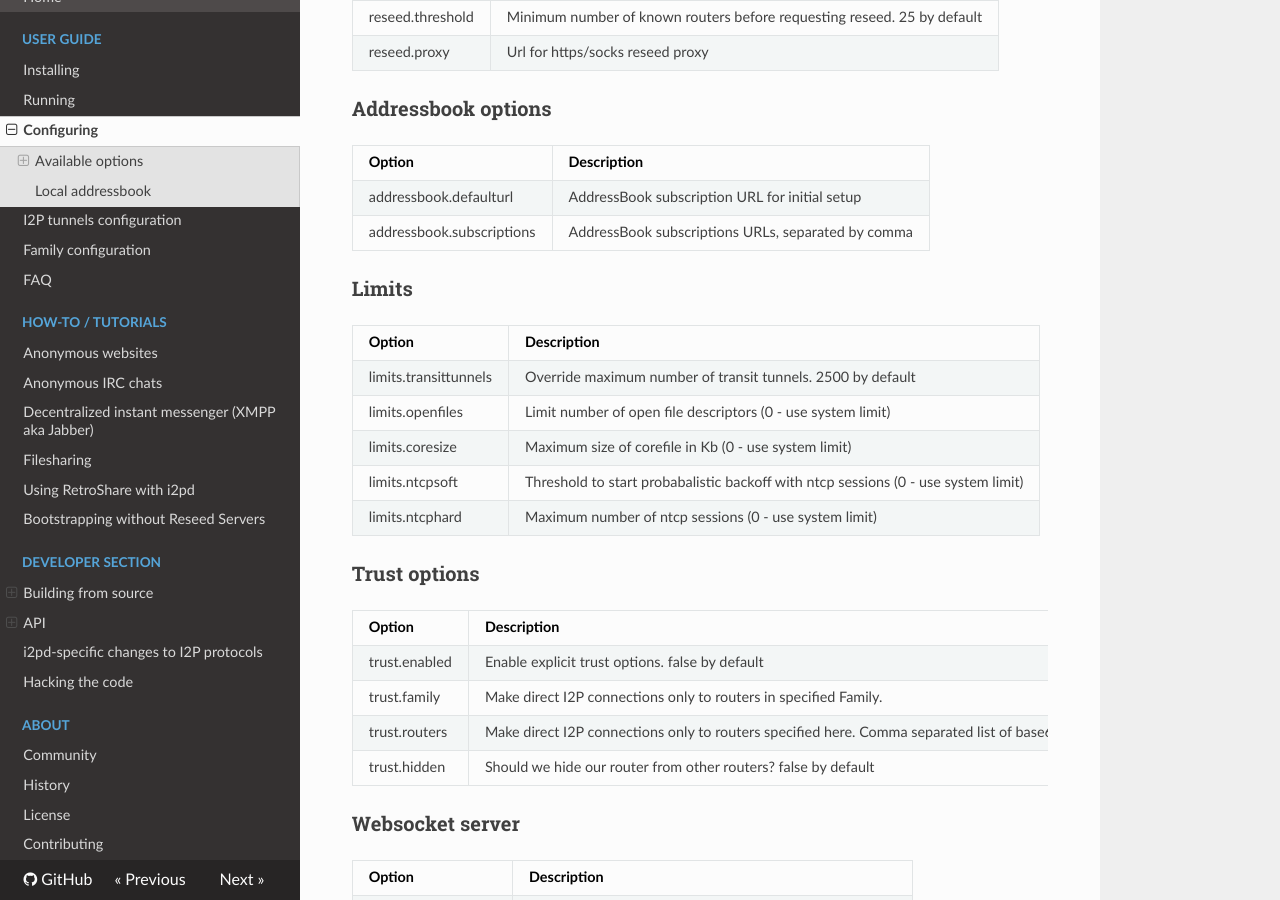
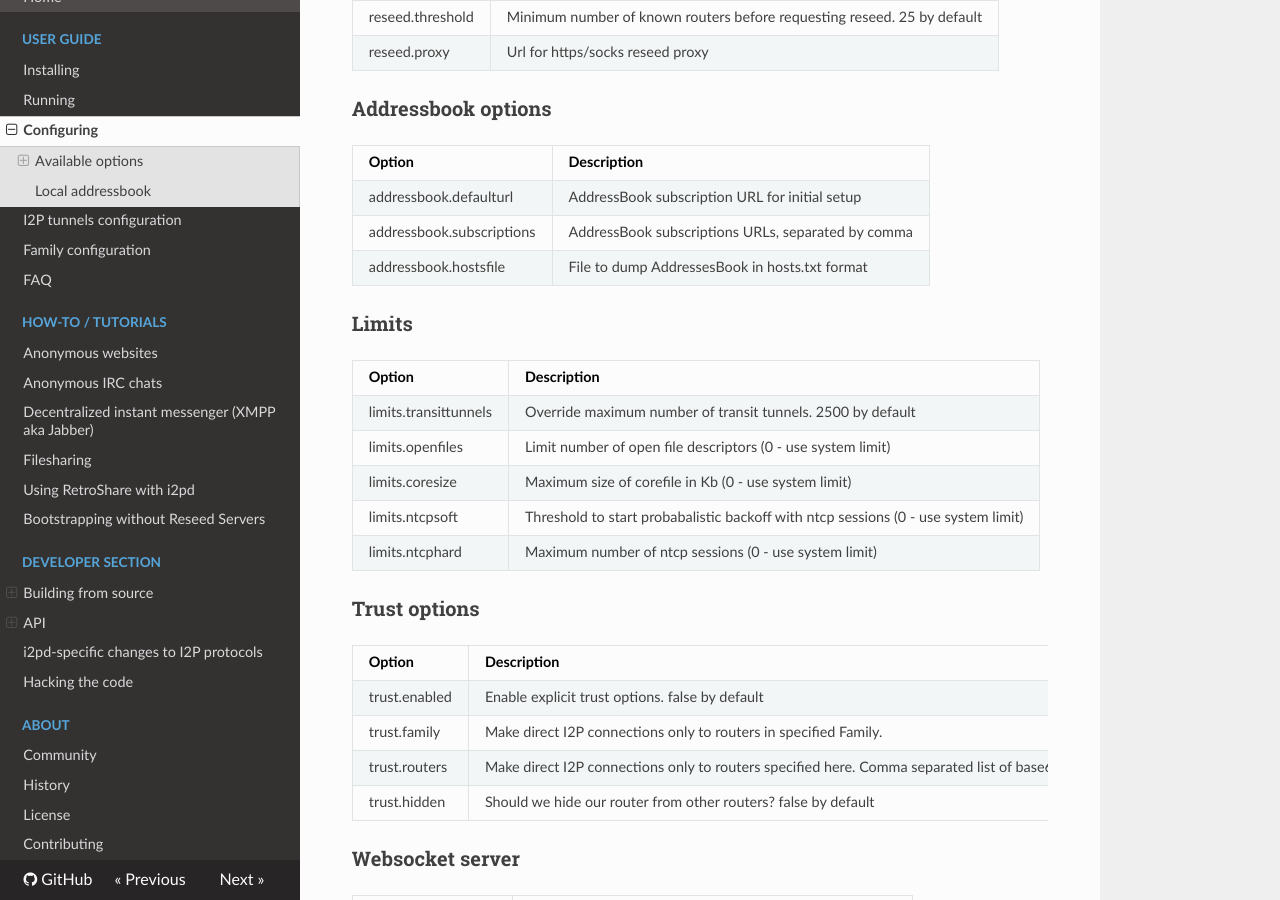
Before and after one commit to PurpleI2P/i2pd_docs_en, an MkDocs documentation site: the page built from docs/user-guide/configuration.md, in a window 1280 px wide and 900 px high, scrolled down 5551 px. Built offline with MkDocs 1.6.1, drawn with Linux system fonts in a browser that asks for light colours; nearby versions of some CDN libraries; old or Windows-style settings are respelled for this version of MkDocs.

Commit message:
addressbook.hostsfile

```diff
--- a/docs/user-guide/configuration.md
+++ b/docs/user-guide/configuration.md
@@ -202,6 +202,7 @@ Option                                 | Description
 -------------------------------------- | --------------------------------------
 addressbook.defaulturl                 | AddressBook subscription URL for initial setup
 addressbook.subscriptions              | AddressBook subscriptions URLs, separated by comma
+addressbook.hostsfile                  | File to dump AddressesBook in hosts.txt format
 
 ### Limits
 
```
